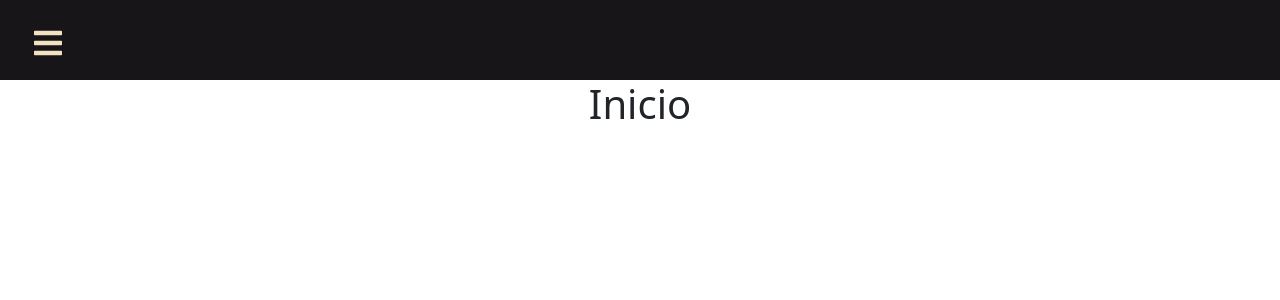
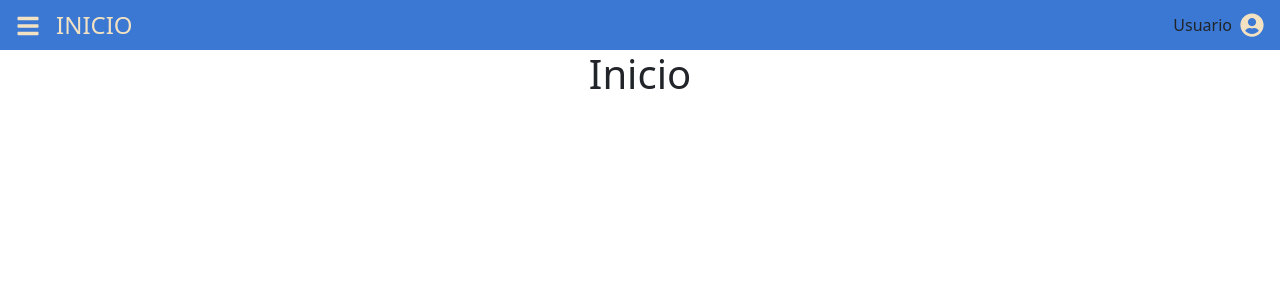
Before and after one commit to jcastrillong/front-db-softdev, a React (Create React App) app: page /home in a window 1280 px wide. Shown: the top 300 px of the page. Built offline with nearby package versions, Linux system fonts and the light colour scheme.

Commit message:
update navbar, sidebar. And change to lowercase the routes

```diff
--- a/src/components/App.js
+++ b/src/components/App.js
@@ -20,12 +20,12 @@ function App() {
       <div className="App">
         <NavBar />
         <Routes>
-          <Route exact path="/AddProduct" element={<AddProduct />} />
-          <Route exact path="Bills" element={<Bills />} />
-          <Route exact path="/Contact" element={<Contact />} />
-          <Route exact path="/Help" element={<Help />} />
-          <Route exact path="/Home" element={<Home />} />
-          <Route exact path="/Inventory" element={<Inventory />} />
+          <Route exact path="/addProduct" element={<AddProduct />} />
+          <Route exact path="bills" element={<Bills />} />
+          <Route exact path="/contact" element={<Contact />} />
+          <Route exact path="/help" element={<Help />} />
+          <Route exact path="/home" element={<Home />} />
+          <Route exact path="/inventory" element={<Inventory />} />
           <Route exact path="/" element={<Login />} />
           <Route path="*" element={<Pag404 />} />
         </Routes>
--- a/src/components/NavBar.js
+++ b/src/components/NavBar.js
@@ -11,6 +11,7 @@ import * as IoIcons from "react-icons/io";
 import "./styles/NavBar.css";
 
 export default function NavBar() {
+  const [title, setTitle] = useState("Inicio");
   const [SideBar, SetSidebar] = useState(false);
 
   const ShowSideBar = () => SetSidebar(!SideBar);
@@ -22,6 +23,11 @@ export default function NavBar() {
           <Link to="#" className="menu-bars">
             <FaIcons.FaBars onClick={ShowSideBar} />
           </Link>
+          <h1 id="title-navbar">{title.toUpperCase()}</h1>
+          <div className="user-bar">
+            <p>Usuario</p>
+            <FaIcons.FaUserCircle />
+          </div>
         </div>
         <nav className={SideBar ? "nav-menu active" : "nav-menu"}>
           <ul className="nav-menu-items" onClick={ShowSideBar}>
@@ -29,12 +35,13 @@ export default function NavBar() {
               <Link to="#" className="menu-bars">
                 <IoIcons.IoMdCloseCircleOutline />
               </Link>
+              <h2 id="title-sidebar">{title.toUpperCase()}</h2>
             </li>
 
             {NavBarDataUp.map((item, index) => {
               return (
                 <li key={index} className={item.cName}>
-                  <Link to={item.path}>
+                  <Link to={item.path} onClick={() => {setTitle(item.title)}}>
                     {item.icon}
                     <span>{item.title}</span>
                   </Link>
@@ -45,7 +52,7 @@ export default function NavBar() {
               {NavBarDataDown.map((item, index) => {
                 return (
                   <li key={index} className={item.cName}>
-                    <Link to={item.path}>
+                    <Link to={item.path} onClick={() => {setTitle(item.title)}}>
                       {item.icon}
                       <span>{item.title}</span>
                     </Link>
--- a/src/components/NavBarDataDown.js
+++ b/src/components/NavBarDataDown.js
@@ -6,13 +6,13 @@ import * as AiIcons from "react-icons/ai";
 export const NavBarDataDown = [
   {
     title: "Contacto",
-    path: "/Contact",
+    path: "/contact",
     icon: <AiIcons.AiOutlineContacts />,
     cName: "nav-text",
   },
   {
     title: "Ayuda",
-    path: "/Help",
+    path: "/help",
     icon: <FiIcons.FiHelpCircle />,
     cName: "nav-text",
   },
--- a/src/components/NavBarDataUp.js
+++ b/src/components/NavBarDataUp.js
@@ -7,19 +7,19 @@ import * as MdIcons from "react-icons/md";
 export const NavBarDataUp = [
   {
     title: "Inicio",
-    path: "/Home",
+    path: "/home",
     icon: <AiIcons.AiOutlineHome />,
     cName: "nav-text",
   },
   {
     title: "Inventario",
-    path: "/Inventory",
+    path: "/inventory",
     icon: <MdIcons.MdOutlineInventory />,
     cName: "nav-text",
   },
   {
     title: "Facturas",
-    path: "/Bills",
+    path: "/bills",
     icon: <TbIcons.TbFileInvoice />,
     cName: "nav-text",
   },
--- a/src/components/styles/NavBar.css
+++ b/src/components/styles/NavBar.css
@@ -1,20 +1,40 @@
 .navbar {
-  background-color: #171518;
-  height: 80px;
+  background-color: #3A78D4;
+  height: 50px;
   display: flex;
-  justify-content: flex-start;
+  justify-content: flex-start !important;
+  gap: 1rem;
   align-items: center;
 }
 
+.navbar div {
+  margin-left: auto;
+}
+
 .menu-bars {
-  margin-left: 2rem;
-  font-size: 2rem;
+  margin-left: 1rem;
+  font-size: 1.5rem;
+  margin-top: -4px;
   background-color: none;
+}
+
+.user-bar {
+  display: flex;
+  flex-direction: row;
+  align-items: center;
+  font-size: 1.5rem;
+  margin-right: 1rem;
+  gap: .5rem;
+}
+
+.user-bar p {
+  margin: 0;
+  font-size: 1rem;
 }
 
 .nav-menu {
   background-color: #171518;
-  width: 250px;
+  width: 210px;
   height: 100vh;
   display: flex;
   justify-content: center;
@@ -33,15 +53,20 @@
   display: flex;
   justify-content: flex-start;
   align-items: center;
-  padding: 8px 0px 8px 16px;
+  padding: 0px 8px 0px 16px;
   list-style: none;
   height: 60px;
+  transition: .3s;
+}
+
+.nav-text:hover {
+  background-color: #28579D;
 }
 
 .nav-text a {
   text-decoration: none;
   color: #f3e2c2;
-  font-size: 18px;
+  font-size: 16px;
   width: 95%;
   height: 100%;
   display: flex;
@@ -51,29 +76,43 @@
 }
 
 .nav-text a:hover {
-  background-color: #85a6a3;
+  color: #f3e2c2;
 }
 
 .nav-menu-items {
   width: 100%;
+  padding: 0;
 }
 
 .navbar-toggle {
-  background-color: #171518;
+  background-color: #3A78D4;
   width: 100%;
-  height: 80px;
+  height: 50px;
   display: flex;
   justify-content: flex-start;
   align-items: center;
-
+  gap: 1rem;
   text-decoration: none;
   color: #f3e2c2;
+}
+
+
+.menu-items-down {
+  position: relative;;
+}
+
+#title-sidebar, #title-navbar {
+  font-size: 1.5rem;
+  color: #f3e2c2;
+  margin: 0;
+  background-color: none;
 }
 
 span {
   margin-left: 16px;
 }
 
-.menu-items-down {
-  position: relative;
+small {
+  font-size: 0.8rem;
+  color: #f3e2c2;
 }
```
